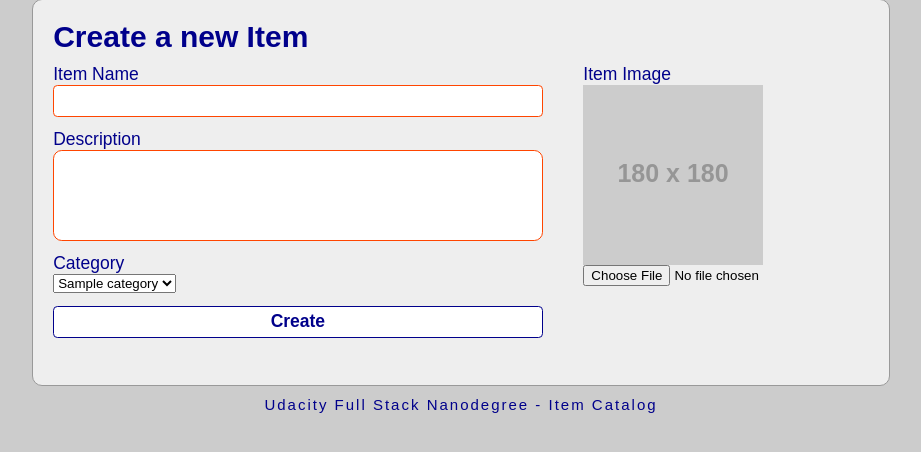
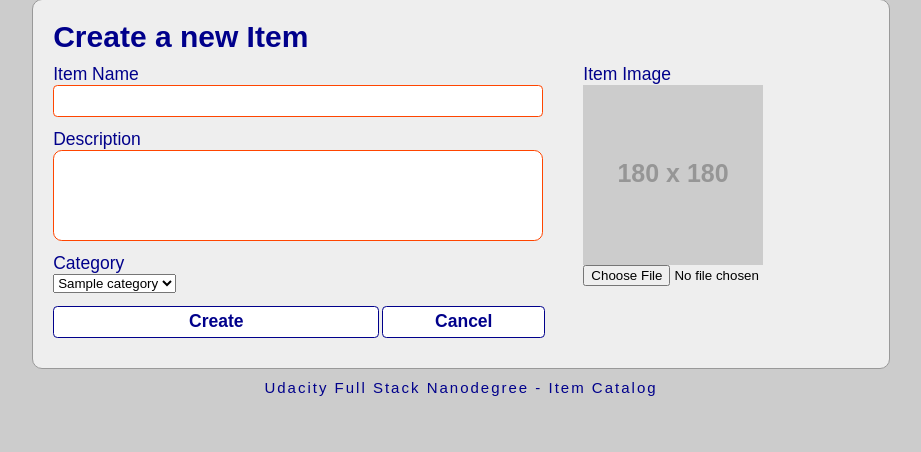
Before and after one commit to ziggylineous/udacity-full-stack-dev, a Flask app: page /items/new in a window 1280 px wide. Shown: the part 111-563 px from the top of the page, without its empty margins (179-1100 px from the left). Run offline with Flask 2, Linux system fonts and the light colour scheme; a user stored in the database is signed in; tables that the repository leaves empty hold one stand-in row (values such as "Sample post"); grey boxes labelled with a size stand in for pictures from a placeholder-image service; some libraries are stand-ins or nearby versions.

Commit message:
views: - remove typo character in items - add cancel button in item-form - highlight main title

```diff
--- a/item_catalog/app/static/styles/main.css
+++ b/item_catalog/app/static/styles/main.css
@@ -26,6 +26,12 @@ body {
     outline: none;
     text-decoration: none;
     color: white;
+}
+
+#header h1 a:hover {
+    outline: none;
+    text-decoration: none;
+    color: orangered;
 }
 
 
@@ -300,6 +306,7 @@ label {
 input[type=text],
 input[type=password],
 input[type=submit],
+form button.cancel,
 textarea {
     border: 1px solid orangered;
     font-size: 1.75em;
@@ -327,7 +334,8 @@ form div.form-group-no-label {
     margin-top: 3.25em;
 }
 
-form input[type=submit] {
+form input[type=submit],
+form button.cancel {
     width: 100%;
     color: darkblue;
 
@@ -338,11 +346,13 @@ form input[type=submit] {
     cursor: pointer;
 }
 
-form input[type=submit]:hover {
+form input[type=submit]:hover,
+form button.cancel:hover {
     background-color: orange;
 }
 
-form input[type=submit]:active {
+form input[type=submit]:active,
+form button.cancel:active {
     background-color: orangered;
 }
 
@@ -380,10 +390,11 @@ textarea {
 }
 
 #item-form input[type=submit] {
-    width: 60%;
-    margin-left: auto;
-    margin-right: auto;
-    margin-bottom: 1em;
+    width: 40%;
+}
+
+#item-form button.cancel {
+    width: 20%;
 }
 
 /* make the item image occupy its own line*/
--- a/item_catalog/app/templates/item-form.html
+++ b/item_catalog/app/templates/item-form.html
@@ -50,6 +50,7 @@
 
     <div>
         <input type="submit" value="{{ item_action }}">
+        <button type="button" class="cancel">Cancel</button>
     </div>
 </form>
 {% endblock %}
@@ -71,5 +72,9 @@ function showUploadedImage(input) {
 $('#image').on('change', function(event) {
     showUploadedImage(event.target);
 });
+
+$('form button.cancel').click(function(e) {
+    window.history.back();
+});
 </script>
 {% endblock %}
--- a/item_catalog/app/templates/items.html
+++ b/item_catalog/app/templates/items.html
@@ -14,7 +14,7 @@
 </nav>
 
 <main id="items">
-§    <h2>
+    <h2>
         {% if category %}
         {{ category.name }} Items
         {% else %}
```
